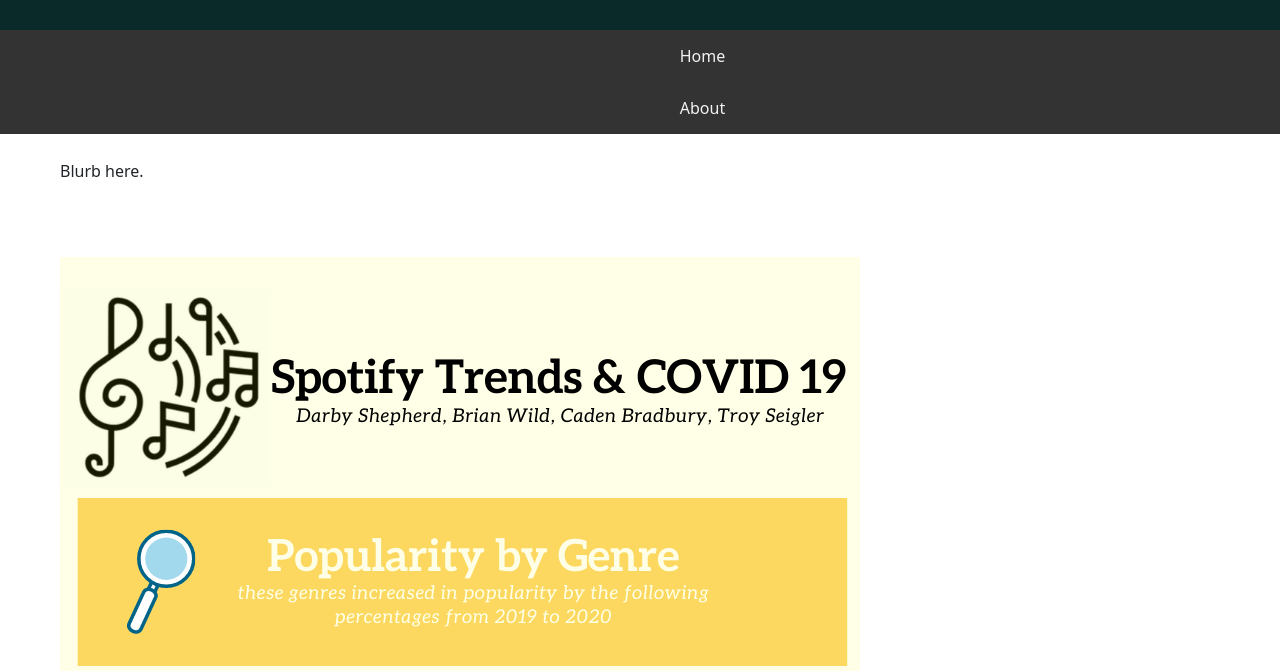
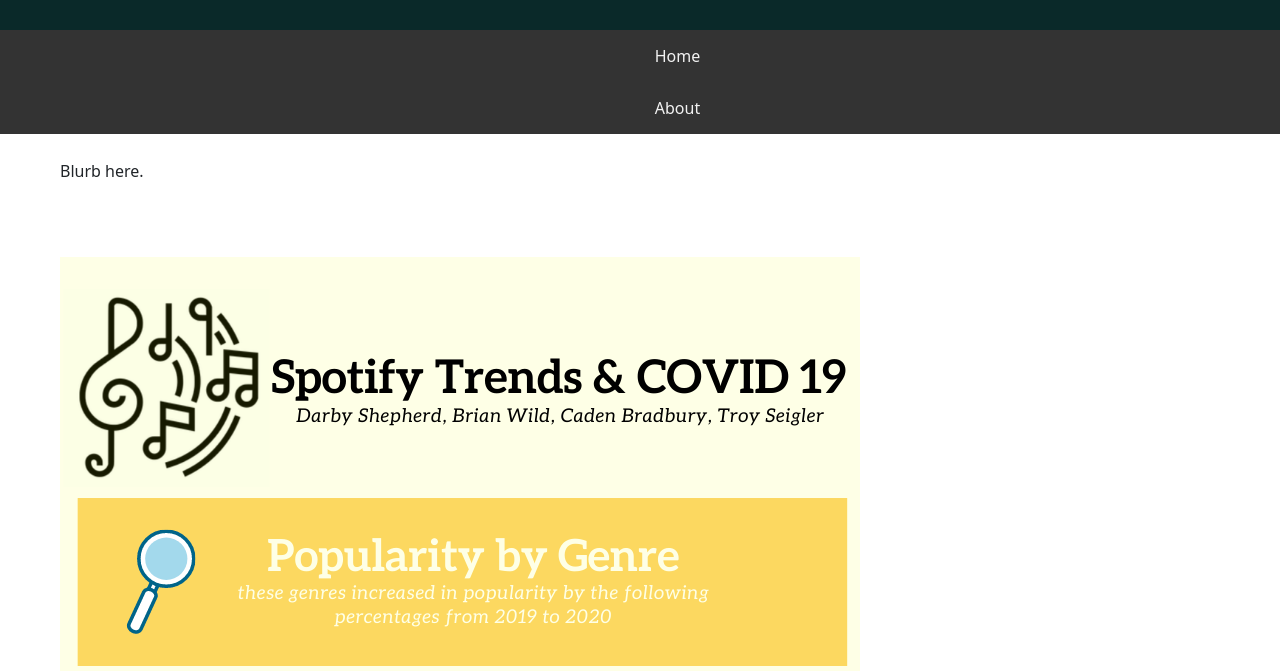
Before and after one commit to dash4703/dash4703.github.io, a plain HTML site: page capstone.html in a window 1280 px wide. Shown: the part 66-737 px from the top of the page. Drawn offline with nearby package versions, Linux system fonts and the light colour scheme.

Commit message:
Update capstone.html

```diff
--- a/capstone.html
+++ b/capstone.html
@@ -41,7 +41,7 @@
   text-align: center;
   padding: 14px 16px;
   text-decoration: none;
-  margin-left: 125px;
+  margin-left: 75px;
 }
 .topnav a:hover {
   background-color: #ebfafa;
```
